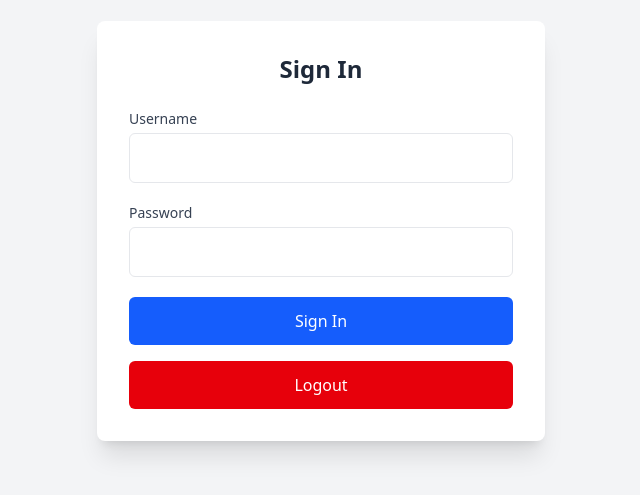
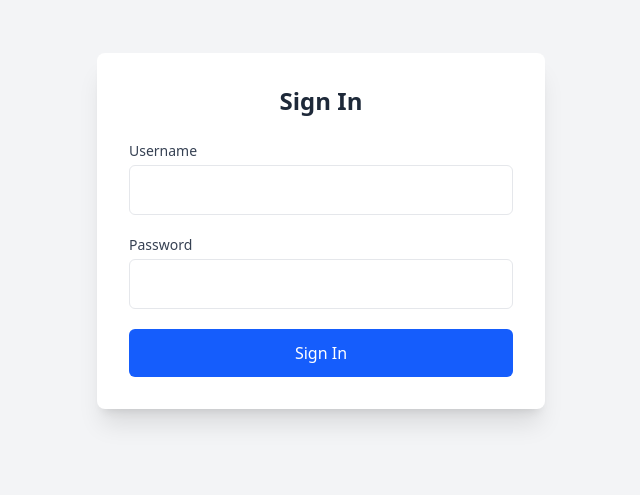
Before and after one commit to shavkatbegmatov/audit-qr-react-tsx, a React (Vite) app: page /login in a window 1280 px wide. Shown: the part 169-664 px from the top of the page, without its empty margins (319-959 px from the left). Built offline with nearby package versions, Linux system fonts and the light colour scheme.

Commit message:
test LoginPage.tsx logout olib tashlandi

```diff
--- a/src/pages/LoginPage.tsx
+++ b/src/pages/LoginPage.tsx
@@ -13,7 +13,7 @@ const LoginPage: React.FC<LoginPageProps> = ({ initialUsername = '', onLoginSucc
     const navigate = useNavigate();
     const location = useLocation();
     const from = location.state?.from?.pathname || '/';
-    const { login, logout } = useAuthService();
+    const { login } = useAuthService();
 
     const [username, setUsername] = useState(initialUsername);
     const [password, setPassword] = useState('');
@@ -41,15 +41,6 @@ const LoginPage: React.FC<LoginPageProps> = ({ initialUsername = '', onLoginSucc
             setError(err instanceof Error ? err.message : 'An unexpected error occurred');
         } finally {
             setIsLoading(false);
-        }
-    };
-
-    const handleLogout = async () => {
-        try {
-            await logout();
-        } catch (err) {
-            console.error('Logout error:', err);
-            navigate('/login', { state: { logoutError: err instanceof Error ? err.message : 'Logout failed' } });
         }
     };
 
@@ -132,12 +123,6 @@ const LoginPage: React.FC<LoginPageProps> = ({ initialUsername = '', onLoginSucc
                         {isLoading ? 'Signing in...' : 'Sign In'}
                     </button>
                 </form>
-                <button
-                    onClick={handleLogout}
-                    className="w-full mt-4 py-3 bg-red-600 text-white rounded-md hover:bg-red-700 focus:outline-none focus:ring-2 focus:ring-red-500 focus:ring-offset-2 transition-colors"
-                >
-                    Logout
-                </button>
             </div>
         </div>
     );
```
